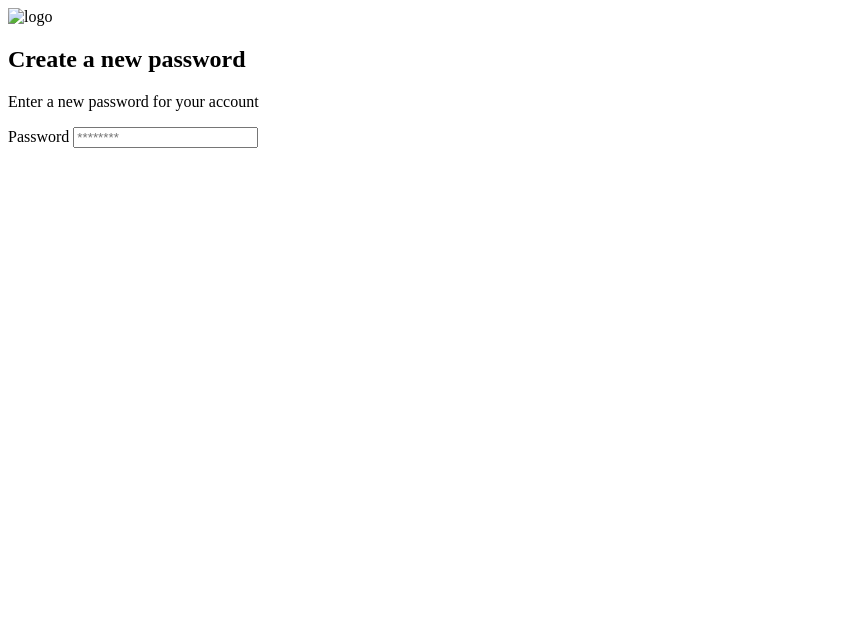
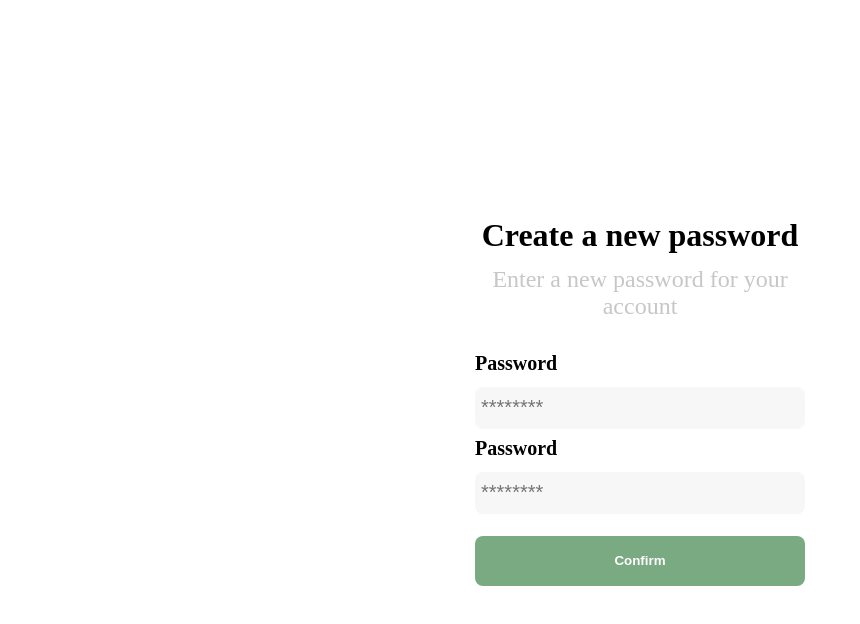
Before and after one commit to ZeroHero2/DesarrolloWeb, a plain HTML site: page Proyectos/YardSale/html/contrasena.html in a window 1280 px wide. Shown: the whole page, without its empty margins (0-860 px from the left). Drawn offline with Linux system fonts and the light colour scheme.

Commit message:
Estructura inicial del login

```diff
--- a/Proyectos/YardSale/html/contrasena.html
+++ b/Proyectos/YardSale/html/contrasena.html
@@ -4,23 +4,28 @@
     <meta charset="UTF-8">
     <meta name="viewport" content="width=device-width, initial-scale=1.0">
     <link rel="stylesheet" href="/Proyectos/YardSale/style.css">
-    <title>Document</title>
+    <title>Password</title>
 </head>
 <body>
     <section class="login">
 
-    </section>
     <section class="form-container">
-        <img src="" alt="logo" class="logo">
+        <img src="/Proyectos/YardSale/logos/logo_yard_sale.svg" alt="logo" class="logo">
 
         <h1 class="title"> Create a new password </h1>
         <p class="subtitle"> Enter a new password for your account</p>
 
-        <form action="POST">
+        <form action="POST" class="form">
             <label for="password" class="label_password">Password</label>
-            <input type="password" placeholder="********" class="input-password">
+            <input type="password" id="password" placeholder="********" class="input-password">
+
+            <label for="new-password" class="label_password">Password</label>
+            <input type="password" id="new-password" placeholder="********" class="input-password">
+
+            <input type="submit"  value="Confirm" class="primary-button login-button" >
 
         </form>
     </section>
+    </section>
 </body>
 </html>
--- a/Proyectos/YardSale/style.css
+++ b/Proyectos/YardSale/style.css
@@ -3,7 +3,11 @@
     --black: #000000;
     --very-light-pink: #C7C7C7;
     --text-input-field: #f7f7f7;
-    --hospital-green: #ACD9B2;
+    --hospital-green: #7AAA81;
+    --h1: 32px;
+    --h2: 28px;
+    --h3: 24px;
+    --p: 20px;
 }
 
 @font-face {
@@ -24,3 +28,85 @@
     font-weight: 700;
     font-style: normal;
 }
+body{
+    margin: 0;
+    padding: 0;
+}
+
+/*Centrar todo el login*/
+.login{
+    width: 100%;
+    height: 100vh;
+    display: grid;
+    place-items: center;
+}
+
+/*Asignar como columnas las propiedades del login*/
+.form-container{
+    display: grid;
+    grid-template-rows: auto 1fr auto;
+    width: 330px;
+}
+/* Ocultar logo en desktop */
+.logo{
+    width: 150px;
+    margin-top: 48px ;
+    justify-self: center;
+    display: none;
+}
+/* Ajuste de titulo y subtitulo del login*/
+.title{
+    font-size: var(--h1);
+    margin-bottom: 12px;
+    text-align: center;
+}
+
+.subtitle{
+    color: var(--very-light-pink);
+    font-size: var(--h3);
+    font-weight: 300;
+    margin-top: 0;
+    margin-bottom: 32px;
+    text-align: center;
+}
+.form{
+    display: flex;
+    flex-direction: column;
+
+}
+label{
+    font-size: var(--p);
+    font-weight: bold;
+    margin-bottom: 4px;
+}
+.input-password{
+    background-color: var(--text-input-field);
+    border: none;
+    border-radius: 8px;
+    height: 30px;
+    font-size: var(--p);
+    padding: 6px;
+    margin: 8px 0;
+}
+.primary-button{
+    background-color: var(--hospital-green);
+    border-radius: 8px;
+    border: none;
+    color: var(--white);
+    width: 100%;
+    cursor: pointer;
+    font-weight: bold;
+    height: 50px;
+    margin: 14px 0 30px 0;
+}
+.primary-button:hover{
+        background-color: #8BBD92;
+
+}
+
+/*Medias para celular y tablet*/
+@media(max-width:640px) {
+    .logo{
+    display: block;
+}
+}
```
Also changed, not shown: Proyectos/YardSale/info.txt.
